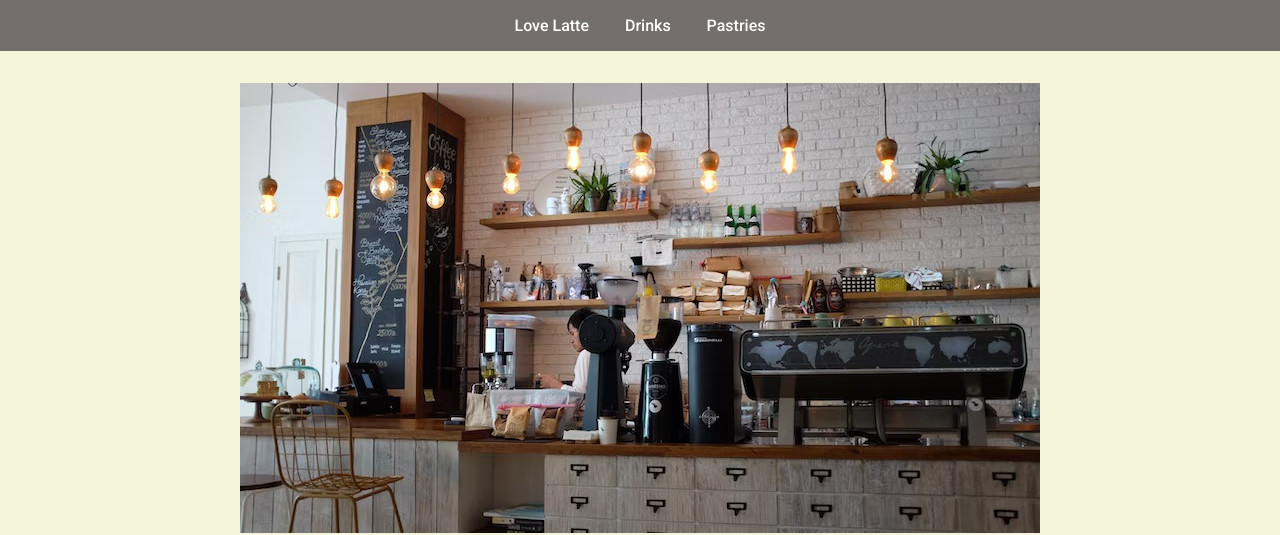
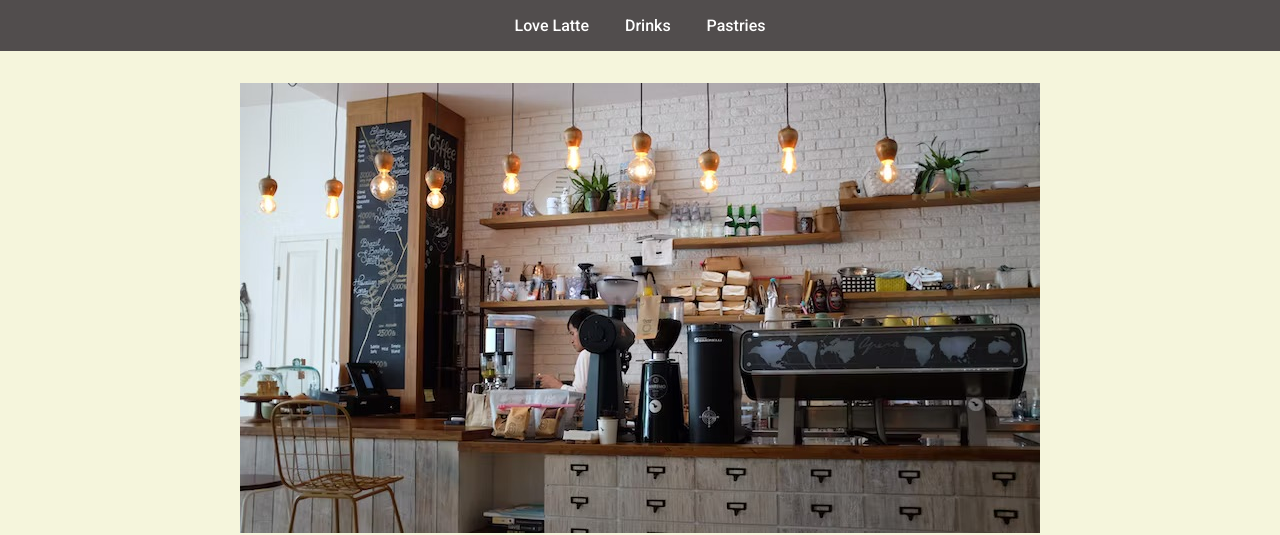
Before and after one commit to AhmarRa/coffee-shop, a plain HTML site: page index.html in a window 1280 px wide. Shown: the top 535 px of the page. Drawn offline with Linux system fonts and the light colour scheme.

Commit message:
first commit

```diff
--- a/style.css
+++ b/style.css
@@ -20,7 +20,7 @@ body {
 
 header {
     width: 100%;
-    background-color: #756e6e;
+    background-color: #514D4D;
     color: #fff;
 }
 
```
